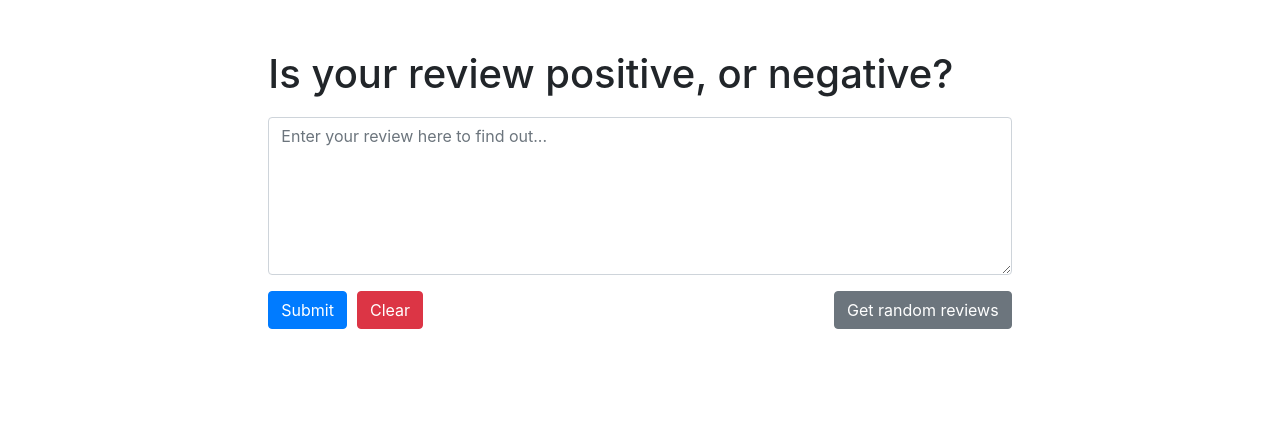
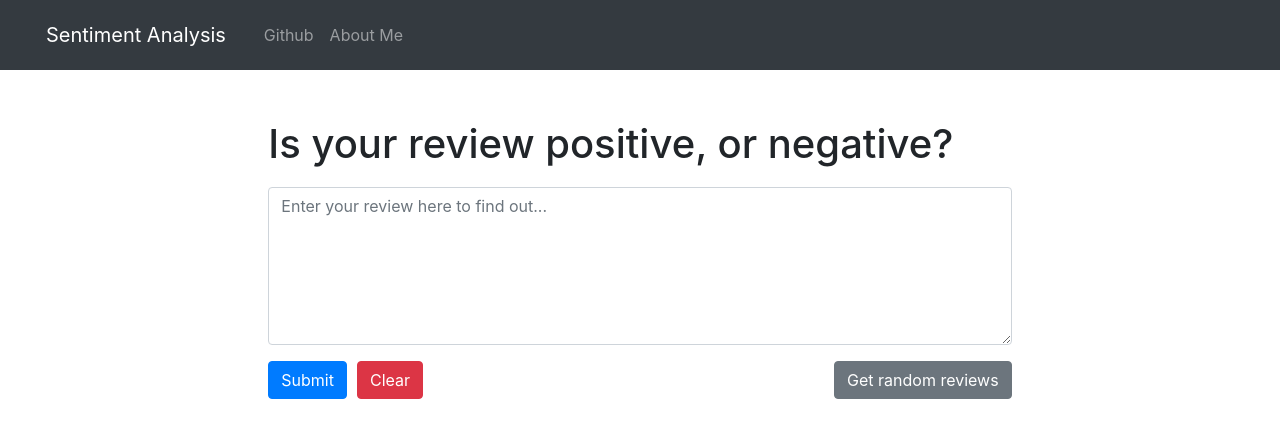
Before and after one commit to iahsanujunda/sentiment-analysis-sagemaker-pytorch, a React (Create React App) app in the folder website/: page / in a window 1280 px wide. Shown: the top 438 px of the page. Built offline with nearby package versions, Linux system fonts and the light colour scheme.

Commit message:
ENH: build header

```diff
--- a/website/package.json
+++ b/website/package.json
@@ -18,6 +18,7 @@
     "react-bootstrap": "^1.0.1",
     "react-copy-to-clipboard": "^5.0.2",
     "react-dom": "^16.13.1",
+    "react-ga": "^2.7.0",
     "react-scripts": "3.4.1"
   },
   "scripts": {
--- a/website/public/index.html
+++ b/website/public/index.html
@@ -24,7 +24,7 @@
       work correctly both with client-side routing and a non-root public URL.
       Learn how to configure a non-root public URL by running `npm run build`.
     -->
-    <title>React App</title>
+    <title>Sentiment Analysis</title>
   </head>
   <body>
     <noscript>You need to enable JavaScript to run this app.</noscript>
--- a/website/src/App.js
+++ b/website/src/App.js
@@ -1,11 +1,23 @@
 import React from 'react';
+import ReactGA from 'react-ga';
+
 import './App.css';
+
 import Homepage from "./pages/homepage.component";
+import Header from "./components/header/header.component";
 
 class App extends React.Component {
+  componentDidMount =() => {
+    ReactGA.initialize('UA-123791717-1');
+    ReactGA.pageview('/')
+  }
+
   render () {
     return (
-      <Homepage />
+      <div>
+        <Header />
+        <Homepage />
+      </div>
     )
   }
 }
--- /dev/null
+++ b/website/src/components/header/header.component.jsx
@@ -0,0 +1,46 @@
+import React from 'react';
+import { Navbar, Nav} from "react-bootstrap";
+
+import './header.component.scss';
+import ReactGA from "react-ga";
+
+class Header extends React.Component {
+  componentDidMount = () => {
+    ReactGA.initialize('UA-123791717-1');
+  }
+
+  render() {
+    return (
+      <Navbar className='header' bg="dark" variant="dark" expand="lg">
+        <Navbar.Brand className='header-brand' href="#home">Sentiment Analysis</Navbar.Brand>
+        <Navbar.Toggle aria-controls="basic-navbar-nav" />
+        <Navbar.Collapse id="basic-navbar-nav">
+          <Nav className="mr-auto">
+            <Nav.Link
+              onClick={() => {
+                ReactGA.event({
+                  category: "CLICK",
+                  action: "Github"
+                })
+              }}
+              href="https://github.com/i-ahsanujunda/sentiment-analysis-sagemaker-pytorch">
+              Github
+            </Nav.Link>
+            <Nav.Link
+              onClick={() => {
+                ReactGA.event({
+                  category: "CLICK",
+                  action: "About Me"
+                })
+              }}
+              href="https://www.linkedin.com/in/izzuddinahsanujunda/">
+              About Me
+            </Nav.Link>
+          </Nav>
+        </Navbar.Collapse>
+      </Navbar>
+    )
+  }
+}
+
+export default Header;
--- /dev/null
+++ b/website/src/components/header/header.component.scss
@@ -0,0 +1,11 @@
+.header {
+  top: -20px;
+  left: -60px;
+  height: 70px;
+  width: 100vw;
+  margin-bottom: 25px;
+
+  .header-brand {
+    margin: 0 30px;
+  }
+}
--- a/website/src/components/review-form/review-form.component.jsx
+++ b/website/src/components/review-form/review-form.component.jsx
@@ -5,6 +5,7 @@ import axios from 'axios';
 
 import './review-form.component.scss';
 import reviews from '../../assets/reviews';
+import ReactGA from "react-ga";
 
 class ReviewForm extends React.Component{
   constructor(props) {
@@ -20,8 +21,17 @@ class ReviewForm extends React.Component{
     this.reviewStore = reviews;
   }
 
+  componentDidMount() {
+    ReactGA.initialize('UA-123791717-1');
+  }
+
   handleSubmit = async (event) => {
     event.preventDefault();
+
+    ReactGA.event({
+      category: "CLICK",
+      action: "Submitting Review"
+    });
 
     this.setState({isProcessing: 1});
 
@@ -68,6 +78,11 @@ class ReviewForm extends React.Component{
   }
 
   handleGetRandomView = () => {
+    ReactGA.event({
+      category: "CLICK",
+      action: "Submitting Review"
+    });
+
     let reviewIndex = Math.floor(Math.random() * Math.floor(23));
     this.setState({
       review: this.reviewStore[reviewIndex]
```
Also changed, not shown: 1 other file (tests, documents, lock files or other folders).
